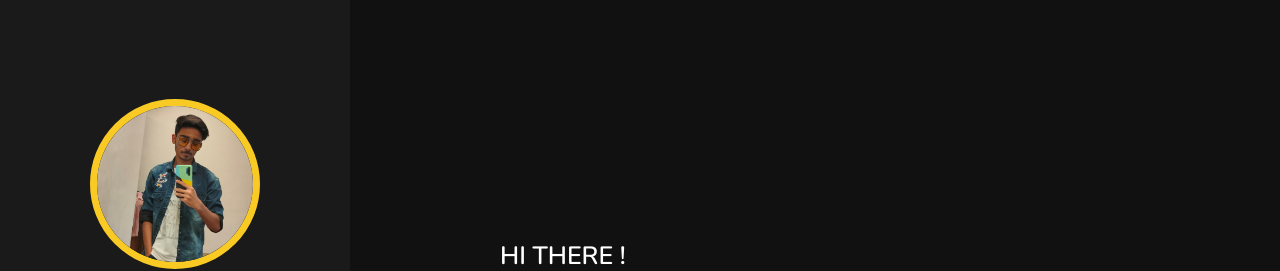
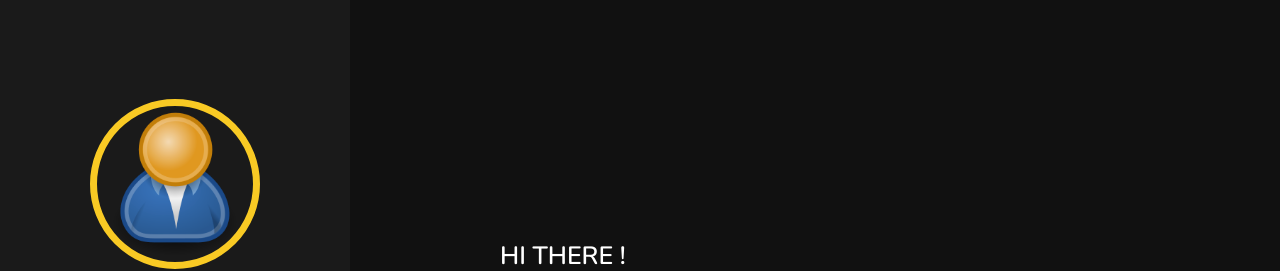
Before and after one commit to rohiit21/OIBSIP, a plain HTML site: page Task_2/index.html in a window 1280 px wide. Shown: the top 271 px of the page. Drawn offline with nearby package versions, Linux system fonts and the light colour scheme; files whose address does not match are found by name.

Commit message:
Second Commit

```diff
--- a/Task_2/index.html
+++ b/Task_2/index.html
@@ -19,7 +19,7 @@
 <header>
 
     <div class="user">
-        <img src="images/img4.jpg" alt="">
+        <img src="images/img4.png" alt="">
         <h3 class="name">Rohit Shinde</h3>
         <p class="post">full stack developer</p>
     </div>
```
Also changed, not shown: Task_2/images/img4.jpg (deleted), Task_2/images/img4.png (added).
